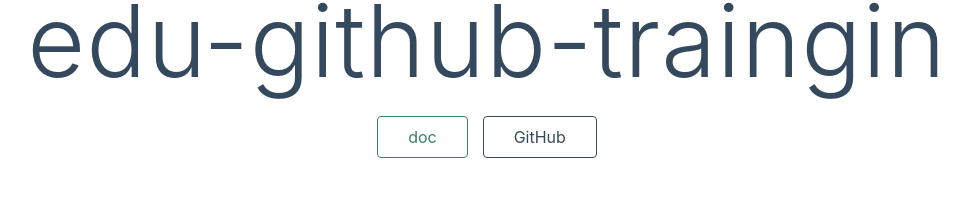
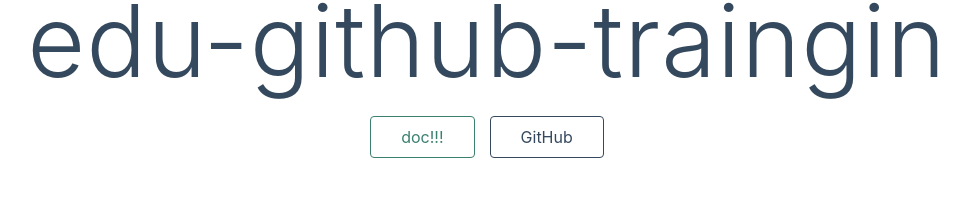
Before and after one commit to tam-bourine/edu-github-training, a Nuxt app: page / in a window 1280 px wide. Shown: the part 423-620 px from the top of the page, without its empty margins (153-1122 px from the left). Built offline with nearby package versions, Linux system fonts and the light colour scheme.

Commit message:
Update pages/index.vue

```diff
--- a/pages/index.vue
+++ b/pages/index.vue
@@ -12,7 +12,7 @@
           rel="noopener noreferrer"
           class="button--green"
         >
-          doc
+          doc!!!
         </a>
         <a
           href="https://github.com/nuxt/nuxt.js"
```
